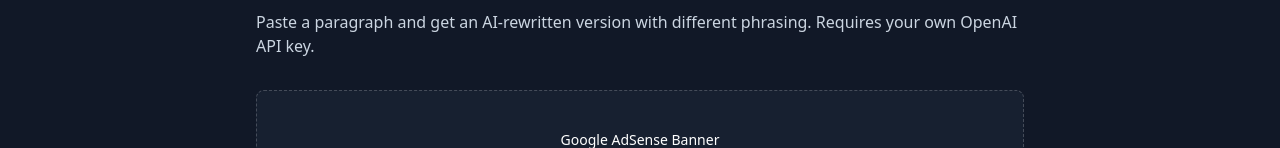
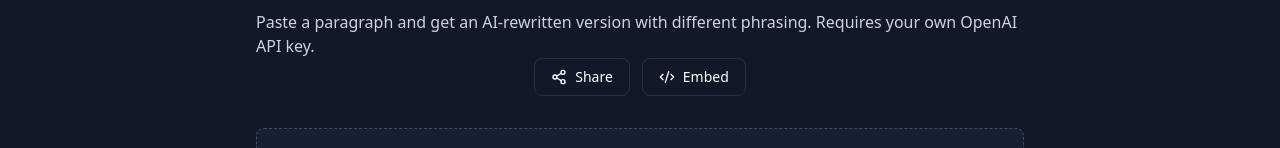
Before and after one commit to merondis/project-lighthouse, a Next.js app: page /tools/ai/paragraph-rewriter in a window 1280 px wide. Shown: the part 283-431 px from the top of the page. Built offline with nearby package versions, Linux system fonts and the light colour scheme; no server answers.

Commit message:
fix: remove stale duplicate renderWidget function from ToolPageLayout (Build Pack 049 fix)

```diff
--- /dev/null
+++ b/src/app/embed/[category]/[slug]/page.tsx
@@ -0,0 +1,54 @@
+import { notFound } from "next/navigation";
+import Link from "next/link";
+import { getToolBySlug } from "@/data/tools/registry";
+import { renderToolWidget } from "@/lib/renderToolWidget";
+
+export async function generateMetadata({
+  params,
+}: {
+  params: Promise<{ category: string; slug: string }>;
+}) {
+  const { slug } = await params;
+  const tool = getToolBySlug(slug);
+  return {
+    title: tool ? tool.title + " | Merondis" : "Tool | Merondis",
+    robots: { index: false, follow: false },
+  };
+}
+
+export default async function EmbedToolPage({
+  params,
+}: {
+  params: Promise<{ category: string; slug: string }>;
+}) {
+  const { category, slug } = await params;
+  const tool = getToolBySlug(slug);
+
+  if (!tool || tool.category !== category || tool.status !== "live") {
+    notFound();
+  }
+
+  return (
+    <div className="min-h-screen bg-brand-bg p-4 text-white">
+      <div className="mx-auto max-w-2xl">
+        <div className="mb-4 flex items-center gap-3">
+          <span className="text-2xl">{tool.icon}</span>
+          <h1 className="text-xl font-bold text-white">{tool.h1}</h1>
+        </div>
+
+        {renderToolWidget(tool)}
+
+        <div className="mt-4 text-center">
+          <Link
+            href={"https://merondis.com/tools/" + tool.category + "/" + tool.slug}
+            target="_blank"
+            rel="noopener"
+            className="text-xs text-brand-secondary hover:text-brand-accent"
+          >
+            Powered by Merondis — View full tool and more calculators →
+          </Link>
+        </div>
+      </div>
+    </div>
+  );
+}
--- /dev/null
+++ b/src/components/tool-page/ShareEmbedWidget.tsx
@@ -0,0 +1,90 @@
+"use client";
+
+import { useState } from "react";
+import { Share2, Code2, Check } from "lucide-react";
+
+interface ShareEmbedWidgetProps {
+  toolTitle: string;
+  toolPath: string;
+}
+
+export function ShareEmbedWidget({ toolTitle, toolPath }: ShareEmbedWidgetProps) {
+  const [showEmbed, setShowEmbed] = useState(false);
+  const [linkCopied, setLinkCopied] = useState(false);
+  const [codeCopied, setCodeCopied] = useState(false);
+
+  const siteUrl = "https://merondis.com";
+  const fullUrl = siteUrl + toolPath;
+  const embedUrl = siteUrl + "/embed" + toolPath;
+  const embedCode =
+    '<iframe src="' +
+    embedUrl +
+    '" width="100%" height="700" style="border:none;border-radius:12px;overflow:hidden;" title="' +
+    toolTitle +
+    ' - Merondis"></iframe>';
+
+  async function handleCopyLink() {
+    try {
+      await navigator.clipboard.writeText(fullUrl);
+      setLinkCopied(true);
+      setTimeout(() => setLinkCopied(false), 2000);
+    } catch {
+      // clipboard unavailable, fail silently
+    }
+  }
+
+  async function handleCopyEmbed() {
+    try {
+      await navigator.clipboard.writeText(embedCode);
+      setCodeCopied(true);
+      setTimeout(() => setCodeCopied(false), 2000);
+    } catch {
+      // clipboard unavailable, fail silently
+    }
+  }
+
+  return (
+    <div className="print:hidden mb-8 flex flex-wrap items-center justify-center gap-3">
+      <button
+        type="button"
+        onClick={handleCopyLink}
+        className="inline-flex items-center gap-2 rounded-lg border border-white/10 px-4 py-2 text-sm font-medium text-white hover:border-brand-accent hover:text-brand-accent"
+      >
+        {linkCopied ? <Check className="h-4 w-4" /> : <Share2 className="h-4 w-4" />}
+        {linkCopied ? "Link Copied" : "Share"}
+      </button>
+
+      <button
+        type="button"
+        onClick={() => setShowEmbed((v) => !v)}
+        className="inline-flex items-center gap-2 rounded-lg border border-white/10 px-4 py-2 text-sm font-medium text-white hover:border-brand-accent hover:text-brand-accent"
+      >
+        <Code2 className="h-4 w-4" />
+        Embed
+      </button>
+
+      {showEmbed ? (
+        <div className="mt-2 w-full rounded-lg border border-white/5 bg-brand-card p-4">
+          <p className="mb-2 text-xs uppercase tracking-wide text-brand-secondary">
+            Paste this code into your website to embed this tool
+          </p>
+          <textarea
+            readOnly
+            value={embedCode}
+            rows={3}
+            onClick={(e) => (e.target as HTMLTextAreaElement).select()}
+            className="w-full resize-none rounded-lg border border-white/10 bg-brand-bg px-3 py-2 font-mono text-xs text-brand-secondary focus:border-brand-accent focus:outline-none"
+          />
+          <button
+            type="button"
+            onClick={handleCopyEmbed}
+            className="mt-3 inline-flex items-center gap-2 rounded-md border border-white/10 px-3 py-1.5 text-xs font-medium text-brand-accent hover:border-brand-accent"
+          >
+            {codeCopied ? <Check className="h-3.5 w-3.5" /> : <Code2 className="h-3.5 w-3.5" />}
+            {codeCopied ? "Copied" : "Copy Embed Code"}
+          </button>
+        </div>
+      ) : null}
+    </div>
+  );
+}
--- a/src/components/tool-page/ToolPageLayout.tsx
+++ b/src/components/tool-page/ToolPageLayout.tsx
@@ -1,48 +1,17 @@
+import { ShareEmbedWidget } from "@/components/tool-page/ShareEmbedWidget";
 import { ReferenceTable } from "@/components/tool-page/ReferenceTable";
 import { ToolExplanation } from "@/components/tool-page/ToolExplanation";
-import { AmortizationWidget } from "@/components/tool-page/AmortizationWidget";
 import { RecordRecentTool } from "@/components/tool-page/RecordRecentTool";
 import { PrintButton } from "@/components/ui/PrintButton";
-import { AiTextToolWidget } from "@/components/tool-page/AiTextToolWidget";
 import { getToolIcon } from "@/lib/icons";
-import { CompressPdfWidget } from "@/components/tool-page/CompressPdfWidget";
-import { CurrencyConverterWidget } from "@/components/tool-page/CurrencyConverterWidget";
-import { SplitPdfWidget } from "@/components/tool-page/SplitPdfWidget";
-import { MergePdfWidget } from "@/components/tool-page/MergePdfWidget";
 import { ToolConfig } from "@/types/tool";
 import { Container } from "@/components/ui/Container";
 import { Breadcrumb } from "@/components/layout/Breadcrumb";
 import { AdSensePlaceholder } from "@/components/ads/AdSensePlaceholder";
-import { CalculatorWidget } from "@/components/tool-page/CalculatorWidget";
-import { CountdownWidget } from "@/components/tool-page/CountdownWidget";
-import { UnitConverterWidget } from "@/components/tool-page/UnitConverterWidget";
 import { ToolFAQ } from "@/components/tool-page/ToolFAQ";
 import { RelatedTools } from "@/components/tool-page/RelatedTools";
 import { getCategory } from "@/data/categories";
-
-function renderWidget(tool: ToolConfig) {
-  if (tool.widgetType === "countdown") return <CountdownWidget />;
-  if (tool.widgetType === "unitConverter") {
-    return <UnitConverterWidget category={tool.converterCategory ?? "length"} />;
-  }
-  if (tool.widgetType === "mergePdf") return <MergePdfWidget />;
-  if (tool.widgetType === "splitPdf") return <SplitPdfWidget />;
-  if (tool.widgetType === "currencyConverter") return <CurrencyConverterWidget />;
-  if (tool.widgetType === "compressPdf") return <CompressPdfWidget />;
-if (tool.widgetType === "aiText") {
-    return (
-      <AiTextToolWidget
-        systemPrompt={tool.aiSystemPrompt ?? "You are a helpful writing assistant."}
-        actionLabel={tool.aiActionLabel ?? "Submit"}
-        placeholder={tool.aiPlaceholder ?? "Enter your text..."}
-      />
-    );
-  }
-  if (tool.widgetType === "amortization") {
-    return <AmortizationWidget tenureUnit={tool.amortizationTenureUnit ?? "months"} />;
-  }
-  return <CalculatorWidget slug={tool.slug} />;
-}
+import { renderToolWidget } from "@/lib/renderToolWidget";
 
 export function ToolPageLayout({ tool }: { tool: ToolConfig }) {
   const category = getCategory(tool.category);
@@ -60,7 +29,7 @@ export function ToolPageLayout({ tool }: { tool: ToolConfig }) {
           ]}
         />
 
-<div className="text-center sm:text-left">
+        <div className="text-center sm:text-left">
           {(() => {
             const Icon = getToolIcon(tool.slug);
             return (
@@ -73,12 +42,16 @@ export function ToolPageLayout({ tool }: { tool: ToolConfig }) {
           <p className="mt-3 text-brand-secondary">{tool.intro}</p>
         </div>
 
+        {tool.status === "live" ? (
+          <ShareEmbedWidget toolTitle={tool.title} toolPath={"/tools/" + tool.category + "/" + tool.slug} />
+        ) : null}
+
         <div className="my-8">
           <AdSensePlaceholder />
         </div>
 
-{tool.status === "live" ? (
-          renderWidget(tool)
+        {tool.status === "live" ? (
+          renderToolWidget(tool)
         ) : (
           <div className="rounded-xl border border-white/5 bg-brand-card p-10 text-center">
             <p className="text-lg font-semibold text-white">This tool is coming soon.</p>
@@ -96,7 +69,7 @@ export function ToolPageLayout({ tool }: { tool: ToolConfig }) {
           <AdSensePlaceholder />
         </div>
 
-{tool.status === "live" ? (
+        {tool.status === "live" ? (
           <div className="mb-8 flex justify-center">
             <PrintButton />
           </div>
--- /dev/null
+++ b/src/lib/renderToolWidget.tsx
@@ -0,0 +1,34 @@
+import { ToolConfig } from "@/types/tool";
+import { CalculatorWidget } from "@/components/tool-page/CalculatorWidget";
+import { CountdownWidget } from "@/components/tool-page/CountdownWidget";
+import { UnitConverterWidget } from "@/components/tool-page/UnitConverterWidget";
+import { MergePdfWidget } from "@/components/tool-page/MergePdfWidget";
+import { SplitPdfWidget } from "@/components/tool-page/SplitPdfWidget";
+import { CurrencyConverterWidget } from "@/components/tool-page/CurrencyConverterWidget";
+import { CompressPdfWidget } from "@/components/tool-page/CompressPdfWidget";
+import { AiTextToolWidget } from "@/components/tool-page/AiTextToolWidget";
+import { AmortizationWidget } from "@/components/tool-page/AmortizationWidget";
+
+export function renderToolWidget(tool: ToolConfig) {
+  if (tool.widgetType === "countdown") return <CountdownWidget />;
+  if (tool.widgetType === "unitConverter") {
+    return <UnitConverterWidget category={tool.converterCategory ?? "length"} />;
+  }
+  if (tool.widgetType === "mergePdf") return <MergePdfWidget />;
+  if (tool.widgetType === "splitPdf") return <SplitPdfWidget />;
+  if (tool.widgetType === "currencyConverter") return <CurrencyConverterWidget />;
+  if (tool.widgetType === "compressPdf") return <CompressPdfWidget />;
+  if (tool.widgetType === "aiText") {
+    return (
+      <AiTextToolWidget
+        systemPrompt={tool.aiSystemPrompt ?? "You are a helpful writing assistant."}
+        actionLabel={tool.aiActionLabel ?? "Submit"}
+        placeholder={tool.aiPlaceholder ?? "Enter your text..."}
+      />
+    );
+  }
+  if (tool.widgetType === "amortization") {
+    return <AmortizationWidget tenureUnit={tool.amortizationTenureUnit ?? "months"} />;
+  }
+  return <CalculatorWidget slug={tool.slug} />;
+}
```
